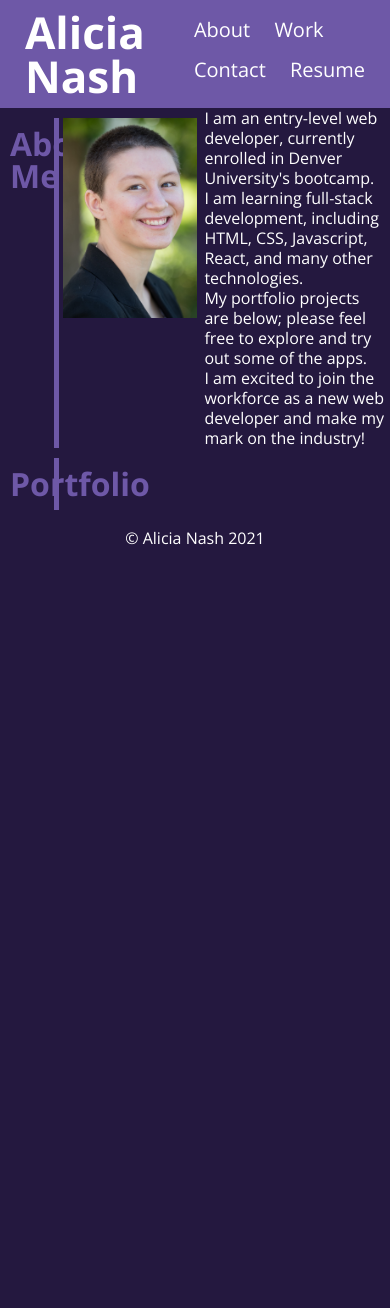
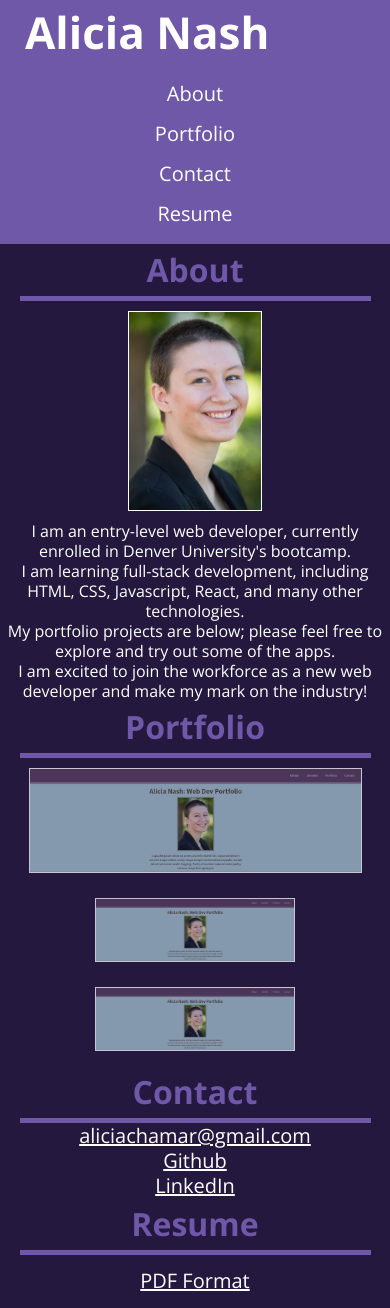
Before and after one commit to aliciachamar/portfolio-main, a plain HTML site: page index.html in a window 390 px wide. Shown: the top 1308 px of the page. Before the commit the page ends 844 px from the top, so only its background shows below. Drawn offline with nearby package versions, Linux system fonts and the light colour scheme.

Commit message:
added additional sections and css

```diff
--- a/assets/css/style.css
+++ b/assets/css/style.css
@@ -18,6 +18,7 @@ h1 {
 header {
     background-color: rgb(110, 88, 167);
     display: flex;
+    flex-wrap: wrap;
 }
 
 header nav {
@@ -26,43 +27,39 @@ header nav {
     padding: 10px;
 }
 
-header nav ul {
-    list-style: none;
-}
-
-header nav ul li {
+header nav a {
     display: inline-block;
     margin: 10px;
-}
-
-header nav ul li a {
     text-decoration: none;
     color: white;
     font-size: 125%;
 }
 
-header nav ul li a:hover {
+header nav a:hover {
     color: rgb(36, 24, 63);
 }
 
 .row {
     display: flex;
+    flex-wrap: wrap;
 }
 
-h2 {
+.heading {
     color: rgb(110, 88, 167);
     font-size: 200%;
     border-right: solid 5px rgb(110, 88, 167);
     margin-top: 10px;
+    margin-right: 10px;
     padding: 10px;
-    width: 15%;
+    width: 10%;
     text-align: center;
 }
 
-img {
+.headshot img {
     height: 200px;
     display: inline-block;
     margin: 10px 1.5%;
+    border: 1px solid white;
 }
 
 .content {
@@ -75,8 +72,86 @@ img {
     margin: auto 0.75%;
 }
 
+.content a {
+    display: inline-block;
+    color: white;
+    font-size: 125%;
+    line-height: 125%;
+    margin: auto 3%;
+}
+
+.project {
+    display: flex;
+    flex-direction: column;
+}
+
+.project a {
+    margin: auto 10px;
+}
+
+.project a img {
+    width: 200px;
+    display: inline-block;
+    margin: 10px 1.5%;
+    border: 1px solid white;
+}
+
+.project-first a img {
+    width: 400px;
+}
+
+.fadein img {
+    opacity:0.75;
+    transition: 1s ease;
+}
+
+.fadein img:hover {
+    opacity:1;
+    transition: 1s ease;
+}
+
 footer {
     text-align: center;
     margin-top: 20px;
     color: white;
 }
+
+@media screen and (max-width: 768px) {
+    body {
+        text-align: center;
+        margin: 0 auto;
+    }
+
+    header {
+        width: 100%;
+    }
+
+    header nav {
+        flex-direction: column;
+        text-align: center;
+        margin: 0 auto;
+    }
+    main .row {
+        flex-direction: column;
+    }
+
+    .heading {
+        border-right: none;
+        border-bottom: solid 5px rgb(110, 88, 167);
+        text-align: center;
+        margin: 0 auto;
+        width: 90%;
+    }
+
+    .headshot img {
+        margin: 10px auto;
+    }
+
+    .content {
+        flex-direction: column;
+    }
+
+    .project-first a img {
+        width: 90%;
+    }
+}
--- a/index.html
+++ b/index.html
@@ -15,20 +15,22 @@
     <header>
         <h1>Alicia Nash</h1>
         <nav>
-            <ul>
-                <li><a href="#">About</a></li>
-                <li><a href="#">Work</a></li>
-                <li><a href="#">Contact</a></li>
-                <li><a href="#">Resume</a></li>
-            </ul>
+            <a href="#about">About</a>
+            <a href="#portfolio">Portfolio</a>
+            <a href="#contact">Contact</a>
+            <a href="#resume">Resume</a>
         </nav>
     </header>
 
     <main>
         <div class="row">
-            <h2>About Me</h2>
+            <aside class="heading" id="about">
+                <h2>About</h2>
+            </aside>
+            <section class="content headshot">
+                <img src="./assets/images/headshot.jpg" alt="photo of Alicia Nash">
+            </section>
             <section class="content">
-                <img src="./assets/images/headshot.jpg" alt="photo of Alicia Nash">
                 <p>
                     I am an entry-level web developer, currently enrolled in Denver University's bootcamp.
                     <br>
@@ -41,12 +43,41 @@
             </section>
         </div>
         <div class="row">
-            <h2>Portfolio</h2>
+            <aside class="heading" id="portfolio">
+                <h2>Portfolio</h2>
+            </aside>
+            <div>
+                <section class="content project project-first fadein">
+                    <a href="https://aliciachamar.github.io/portfolio/" target="_blank"><img src="./assets/images/first-portfolio.PNG" alt="screenshot of first portfolio project"></a>
+                </section>
+                <section class="content project fadein">
+                    <a href="https://aliciachamar.github.io/portfolio/" target="_blank"><img src="./assets/images/first-portfolio.PNG" alt="screenshot of first portfolio project"></a>
+                </section>
+                <section class="content project fadein">
+                    <a href="https://aliciachamar.github.io/portfolio/" target="_blank"><img src="./assets/images/first-portfolio.PNG" alt="screenshot of first portfolio project"></a>
+                </section>
+            </div>
+        </div>
+        <div class="row">
+            <aside class="heading" id="contact">
+                <h2>Contact</h2>
+            </aside>
             <section class="content">
-
+                <a href="mailto:aliciachamar@gmail.com">aliciachamar@gmail.com</a>
+                <a href="https://github.com/aliciachamar" target="_blank">Github</a>
+                <a href="https://www.linkedin.com/in/alicia-nash-274481116/" target="_blank">LinkedIn</a>
+            </section>
+        </div>
+        <div class="row">
+            <aside class="heading">
+                <h2>Resume</h2>
+            </aside>
+            <section class="content">
+                <a href="./assets/files/resume.pdf" target="_blank">PDF Format</a>
             </section>
         </div>
     </main>
+
 
     <footer>
         <span>&#169; Alicia Nash 2021</span>
```
Also changed, not shown: assets/images/first-portfolio.PNG (added), 1 other file.
